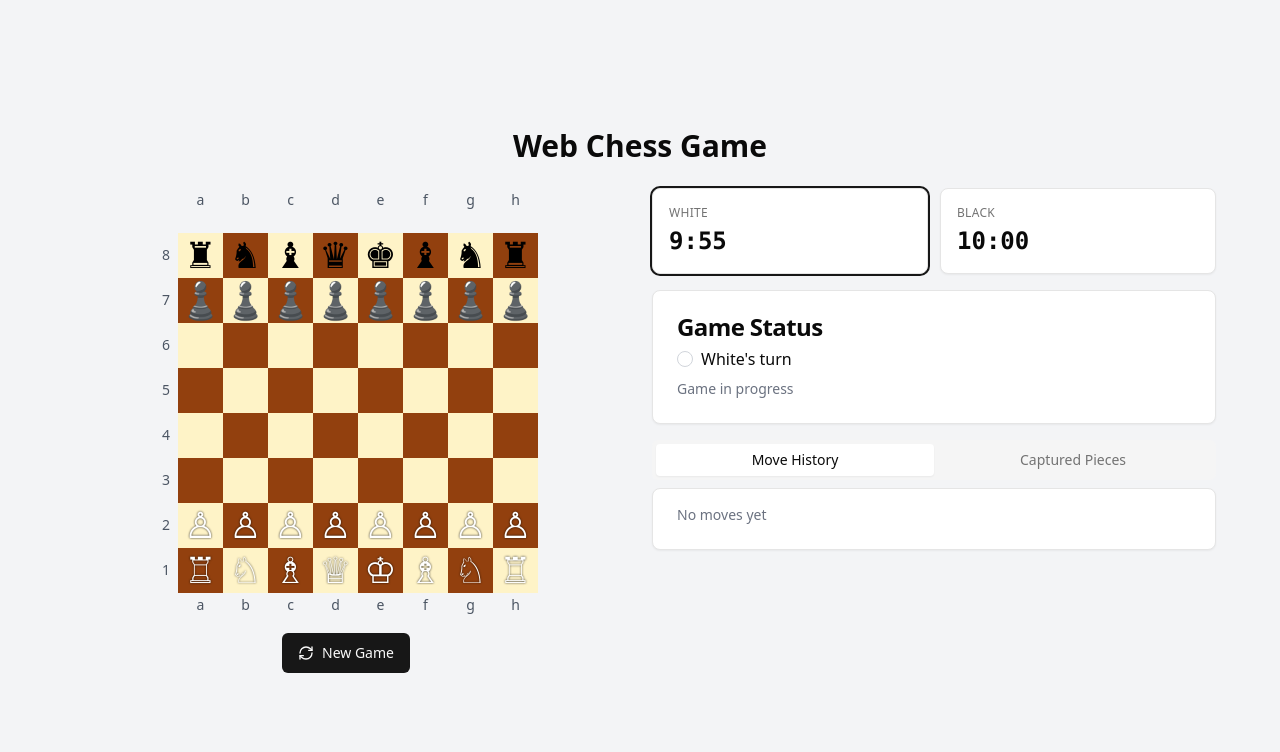
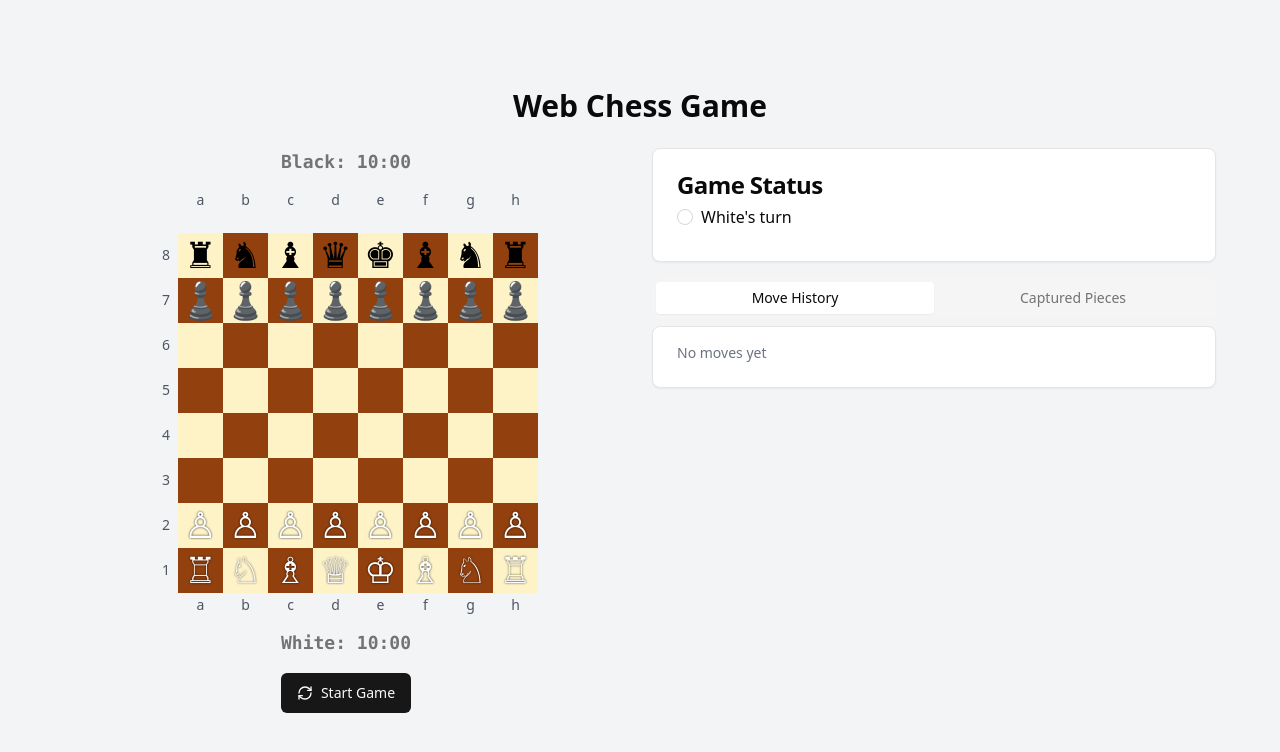
Before and after one commit to firman-maulana/chess-game, a Next.js app: page / in a window 1280 px wide. Shown: the top 752 px of the page. Built offline with nearby package versions, Linux system fonts and the light colour scheme.

Commit message:
feat: initialize game status as "not-started" and add startGame function

```diff
--- a/components/chess-game.tsx
+++ b/components/chess-game.tsx
@@ -12,7 +12,7 @@ export default function ChessGame() {
   const [currentPlayer, setCurrentPlayer] = useState<PieceColor>(PieceColor.WHITE)
   const [selectedPiece, setSelectedPiece] = useState<Position | null>(null)
   const [validMoves, setValidMoves] = useState<Position[]>([])
-  const [gameStatus, setGameStatus] = useState<string>("ongoing")
+  const [gameStatus, setGameStatus] = useState<string>("not-started")
   const [timeLeft, setTimeLeft] = useState({
     [PieceColor.WHITE]: 10 * 60,
     [PieceColor.BLACK]: 10 * 60,
@@ -63,6 +63,8 @@ export default function ChessGame() {
 
   // Check for check, checkmate, or stalemate after each move
   useEffect(() => {
+    if (gameStatus === "not-started" || gameStatus.startsWith("timeout-")) return
+
     if (isCheckmate(board, currentPlayer)) {
       const winner = currentPlayer === PieceColor.WHITE ? "Black" : "White"
       setGameStatus(`checkmate-${winner}`)
@@ -77,7 +79,7 @@ export default function ChessGame() {
 
   const handleSquareClick = (position: Position) => {
     // If game is over, don't allow further moves
-    if (gameStatus.includes("checkmate") || gameStatus === "stalemate" || gameStatus.startsWith("timeout-")) {
+    if (gameStatus === "not-started" || gameStatus.includes("checkmate") || gameStatus === "stalemate" || gameStatus.startsWith("timeout-")) {
       return
     }
 
@@ -132,12 +134,19 @@ export default function ChessGame() {
     }
   }
 
+  const formatTime = (seconds: number) => `${Math.floor(seconds / 60)}:${String(seconds % 60).padStart(2, "0")}`
+
+  const startGame = () => {
+    resetGame()
+    setGameStatus("ongoing")
+  }
+
   const resetGame = () => {
     setBoard(initialBoardState())
     setCurrentPlayer(PieceColor.WHITE)
     setSelectedPiece(null)
     setValidMoves([])
-    setGameStatus("ongoing")
+    setGameStatus("not-started")
     setTimeLeft({
       [PieceColor.WHITE]: 10 * 60,
       [PieceColor.BLACK]: 10 * 60,
@@ -152,19 +161,24 @@ export default function ChessGame() {
   return (
     <div className="flex flex-col md:flex-row gap-6 w-full max-w-6xl">
       <div className="flex-1 flex flex-col items-center">
+        <div className={`mb-3 w-full max-w-[min(90vw,640px)] text-center font-mono text-lg font-semibold tabular-nums ${currentPlayer === PieceColor.BLACK && gameStatus !== "not-started" ? "text-foreground" : "text-muted-foreground"}`}>
+          Black: {formatTime(timeLeft[PieceColor.BLACK])}
+        </div>
         <ChessBoard
           board={board}
           selectedPiece={selectedPiece}
           validMoves={validMoves}
           onSquareClick={handleSquareClick}
         />
-        <GameControls onReset={resetGame} gameStatus={gameStatus} />
+        <div className={`mt-3 w-full max-w-[min(90vw,640px)] text-center font-mono text-lg font-semibold tabular-nums ${currentPlayer === PieceColor.WHITE && gameStatus !== "not-started" ? "text-foreground" : "text-muted-foreground"}`}>
+          White: {formatTime(timeLeft[PieceColor.WHITE])}
+        </div>
+        <GameControls onStart={startGame} gameStatus={gameStatus} />
       </div>
       <div className="flex-1">
         <GameInfo
           currentPlayer={currentPlayer}
           gameStatus={gameStatus}
-          timeLeft={timeLeft}
           moveHistory={moveHistory}
           capturedPieces={capturedPieces}
         />
--- a/components/game-controls.tsx
+++ b/components/game-controls.tsx
@@ -4,16 +4,19 @@ import { Button } from "@/components/ui/button"
 import { RefreshCw } from "lucide-react"
 
 interface GameControlsProps {
-  onReset: () => void
+  onStart: () => void
   gameStatus: string
 }
 
-export default function GameControls({ onReset, gameStatus }: GameControlsProps) {
+export default function GameControls({ onStart, gameStatus }: GameControlsProps) {
+  const isFinished = gameStatus === "stalemate" || gameStatus.includes("checkmate") || gameStatus.startsWith("timeout-")
+  const isStarted = gameStatus !== "not-started" && !isFinished
+
   return (
     <div className="mt-4 flex flex-col items-center gap-4">
-      <Button onClick={onReset} className="flex items-center gap-2">
+      <Button onClick={onStart} className="flex items-center gap-2">
         <RefreshCw className="h-4 w-4" />
-        New Game
+        {isStarted ? "New Game" : "Start Game"}
       </Button>
 
       {gameStatus.includes("checkmate") && (
--- a/components/game-info.tsx
+++ b/components/game-info.tsx
@@ -8,7 +8,6 @@ import { Tabs, TabsContent, TabsList, TabsTrigger } from "@/components/ui/tabs"
 interface GameInfoProps {
   currentPlayer: PieceColor
   gameStatus: string
-  timeLeft: { [PieceColor.WHITE]: number; [PieceColor.BLACK]: number }
   moveHistory: string[]
   capturedPieces: {
     [PieceColor.WHITE]: ChessPiece[]
@@ -16,32 +15,12 @@ interface GameInfoProps {
   }
 }
 
-export default function GameInfo({ currentPlayer, gameStatus, timeLeft, moveHistory, capturedPieces }: GameInfoProps) {
-  const formatTime = (seconds: number) => `${Math.floor(seconds / 60)}:${String(seconds % 60).padStart(2, "0")}`
+export default function GameInfo({ currentPlayer, gameStatus, moveHistory, capturedPieces }: GameInfoProps) {
   const timedOut = gameStatus.startsWith("timeout-")
   const winner = timedOut ? gameStatus.split("-")[1] : null
 
   return (
     <div className="space-y-4">
-      <div className="grid grid-cols-2 gap-3">
-        {[PieceColor.WHITE, PieceColor.BLACK].map((color) => {
-          const isActive = currentPlayer === color && !timedOut
-          const isExpired = timeLeft[color] === 0
-          return (
-            <Card key={color} className={isActive ? "ring-2 ring-primary" : ""}>
-              <CardContent className="p-4">
-                <p className="text-xs font-medium uppercase tracking-wide text-muted-foreground">
-                  {color === PieceColor.WHITE ? "White" : "Black"}
-                </p>
-                <p className={`mt-1 font-mono text-2xl font-bold tabular-nums ${isExpired ? "text-destructive" : ""}`}>
-                  {formatTime(timeLeft[color])}
-                </p>
-              </CardContent>
-            </Card>
-          )
-        })}
-      </div>
-
       <Card>
         <CardHeader className="pb-2">
           <CardTitle>{timedOut ? `${winner} menang berdasarkan waktu` : "Game Status"}</CardTitle>
```
